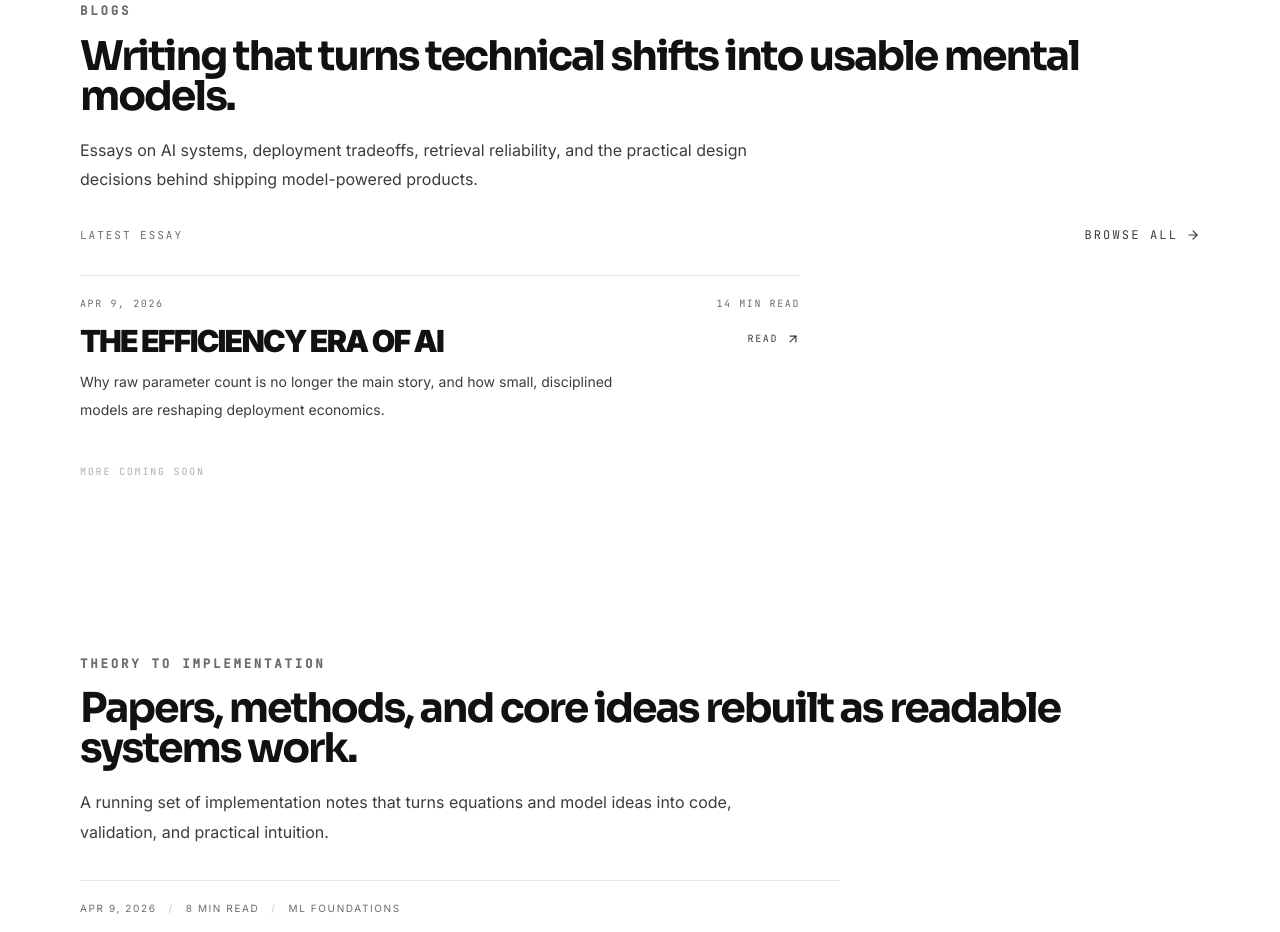
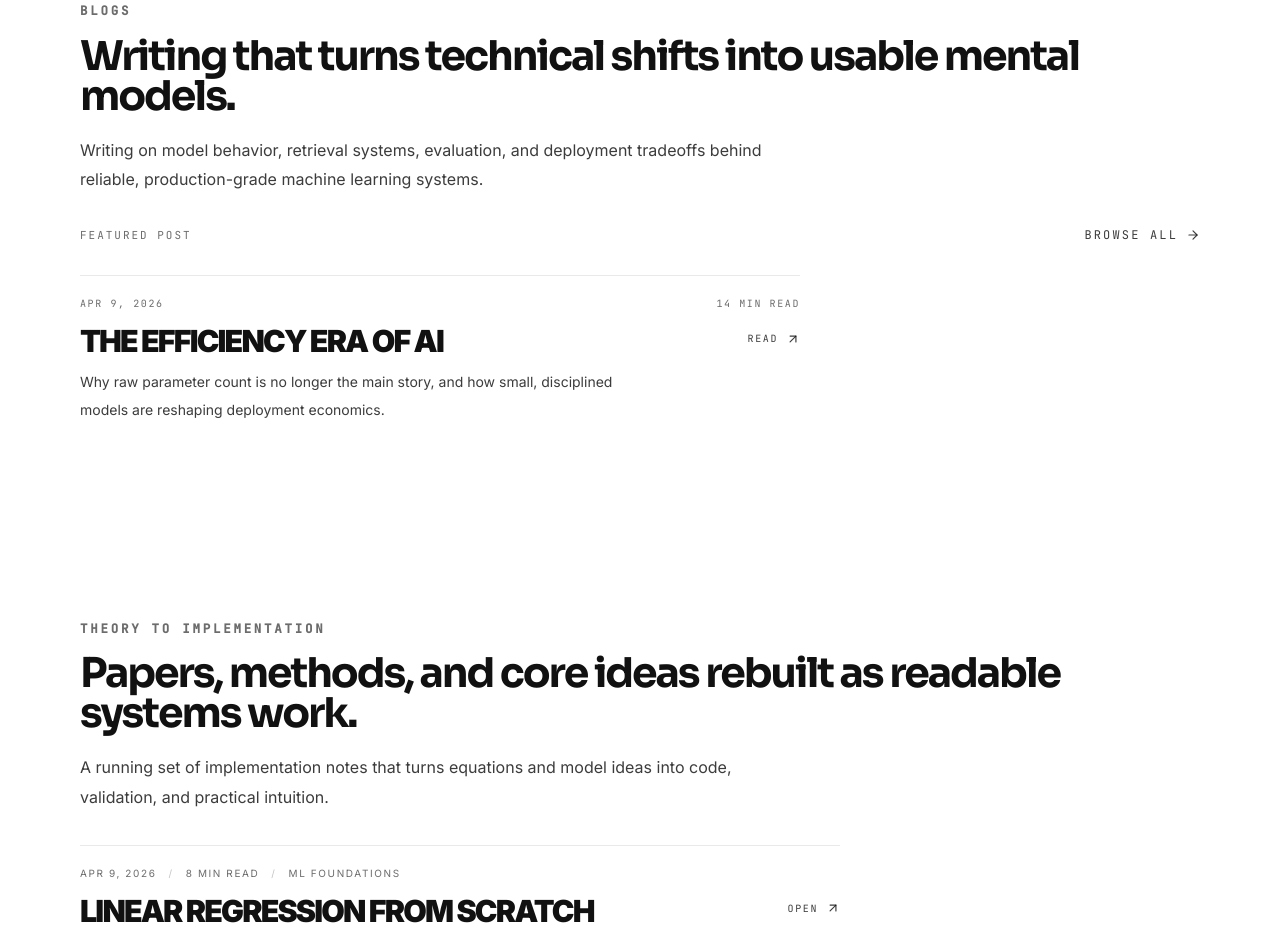
Before and after one commit to mahirmlk/portfolio-mahir, a Next.js app: page / in a window 1280 px wide. Shown: the part 3660-4592 px from the top of the page. Built offline with nearby package versions, Linux system fonts and the light colour scheme.

Commit message:
feat: update BlogsSection content for clarity and focus on machine learning systems

```diff
--- a/components/sections/BlogsSection.tsx
+++ b/components/sections/BlogsSection.tsx
@@ -24,13 +24,13 @@ export function BlogsSection() {
             <p className="section-eyebrow">Blogs</p>
             <h2 className="section-title">Writing that turns technical shifts into usable mental models.</h2>
             <p className="section-copy mt-5">
-              Essays on AI systems, deployment tradeoffs, retrieval reliability, and the practical
-              design decisions behind shipping model-powered products.
+              Writing on model behavior, retrieval systems, evaluation, and deployment tradeoffs
+              behind reliable, production-grade machine learning systems.
             </p>
           </div>
 
           <div className="flex items-center justify-between gap-4">
-            <p className="mono text-[11px] uppercase tracking-[0.18em] text-[var(--fg-subtle)]">Latest essay</p>
+            <p className="mono text-[11px] uppercase tracking-[0.18em] text-[var(--fg-subtle)]">Featured post</p>
             <Link
               href="/blog"
               className="mono inline-flex items-center gap-2 text-xs uppercase tracking-[0.18em] text-[var(--fg-muted)] transition hover:text-[var(--fg)]"
@@ -71,10 +71,6 @@ export function BlogsSection() {
               </span>
             </div>
           </Link>
-
-          <p className="mono mt-5 text-[10px] uppercase tracking-[0.18em] text-[var(--fg-subtle)] opacity-55">
-            More coming soon
-          </p>
         </div>
       </Reveal>
     </section>
```
